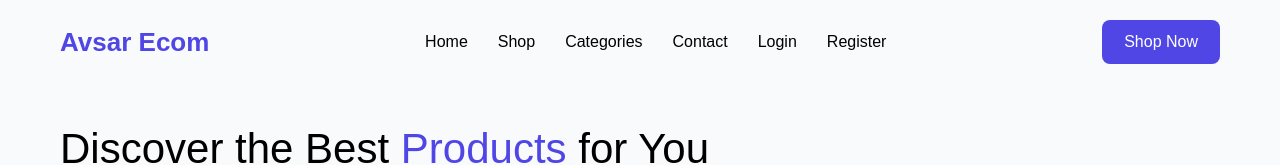
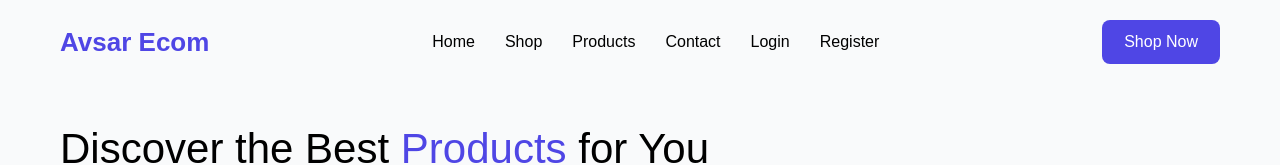
Before and after one commit to Sarita595k/Avsar_Ecommerce, a React (Vite) app in the folder Frontend/: page / in a window 1280 px wide. Shown: the top 165 px of the page. Built offline with nearby package versions, Linux system fonts and the light colour scheme.

Commit message:
small change

```diff
--- a/Frontend/src/components/Header/Header.jsx
+++ b/Frontend/src/components/Header/Header.jsx
@@ -10,7 +10,7 @@ export const Header = () => {
                 <ul className="nav-links">
                     <li>Home</li>
                     <li>Shop</li>
-                    <li>Categories</li>
+                    <li>Products</li>
                     <li>Contact</li>
                     <li>Login</li>
                     <li>Register</li>
```
